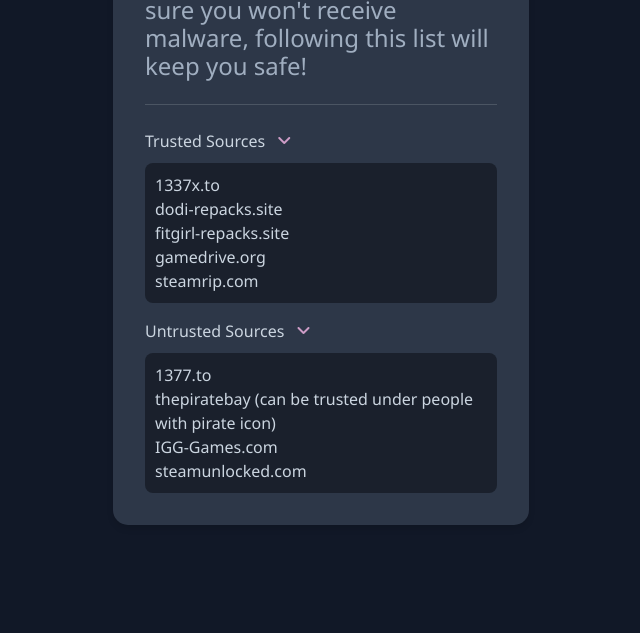
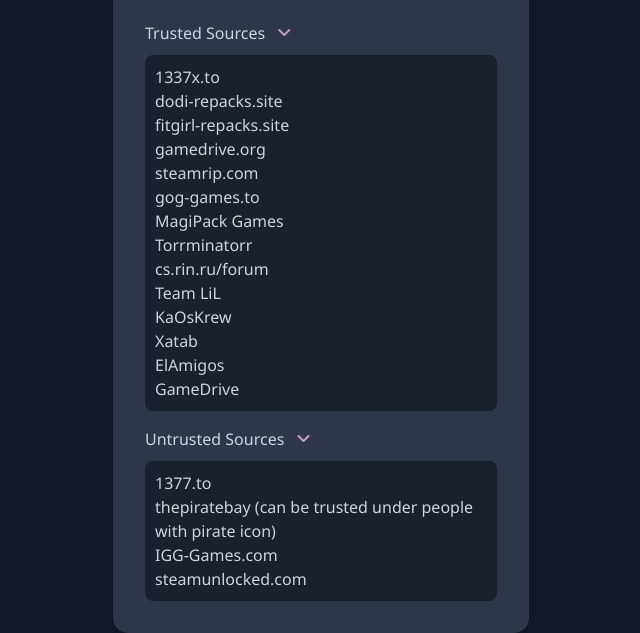
Before and after one commit to 0xQueen/majesty.lol, a plain HTML site: page srcs.html in a window 1280 px wide. Shown: the part 205-838 px from the top of the page, without its empty margins (319-959 px from the left). Before the commit the page ends 800 px from the top, so only its background shows below. Drawn offline with nearby package versions, Linux system fonts and the light colour scheme; no server answers.

Commit message:
Update srcs.html
Added new sources.

```diff
--- a/srcs.html
+++ b/srcs.html
@@ -43,6 +43,17 @@
                     <li>fitgirl-repacks.site</li>
                     <li>gamedrive.org</li>
                     <li>steamrip.com</li>
+                    <li>gog-games.to</li>
+                    <li>MagiPack Games</li>
+                    <li>Torrminatorr</li>
+                    <li>cs.rin.ru/forum</li>
+                    <li>Team LiL</li>
+                    <li>KaOsKrew</li>
+                    <li>Xatab</li>
+                    <li>ElAmigos</li>
+                    <li>GameDrive</li>
+
+
                 </ul>
             </div>
 
```
